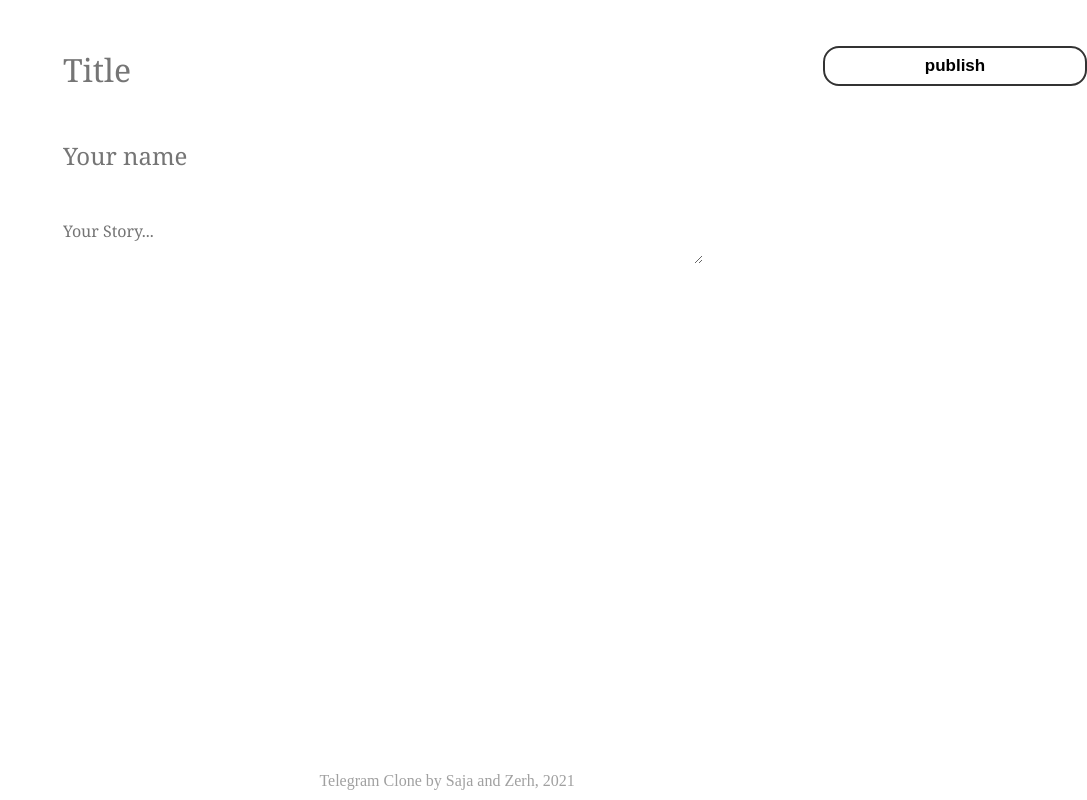
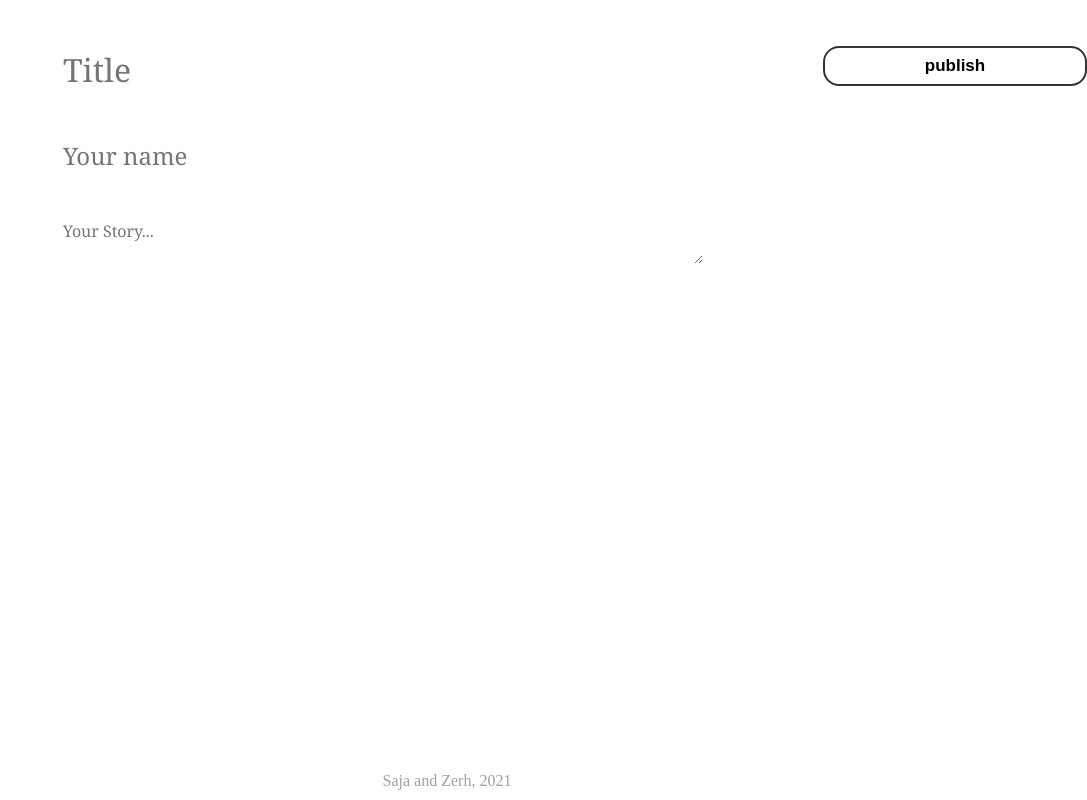
Before and after one commit to guz3z/telegraph-clone, a plain HTML site: page client/index.html in a window 1280 px wide. Shown: the whole page, without its empty margins (193-1280 px from the left). Drawn offline with Linux system fonts and the light colour scheme.

Commit message:
update html footer

```diff
--- a/client/index.html
+++ b/client/index.html
@@ -18,7 +18,7 @@
         </form>
     </section>
     <footer>
-        <p>Telegram Clone by Saja and Zerh, 2021</p>
+        <p>Saja and Zerh, 2021</p>
     </footer>
     <script src="static/post.js"></script>
 </body>
```
